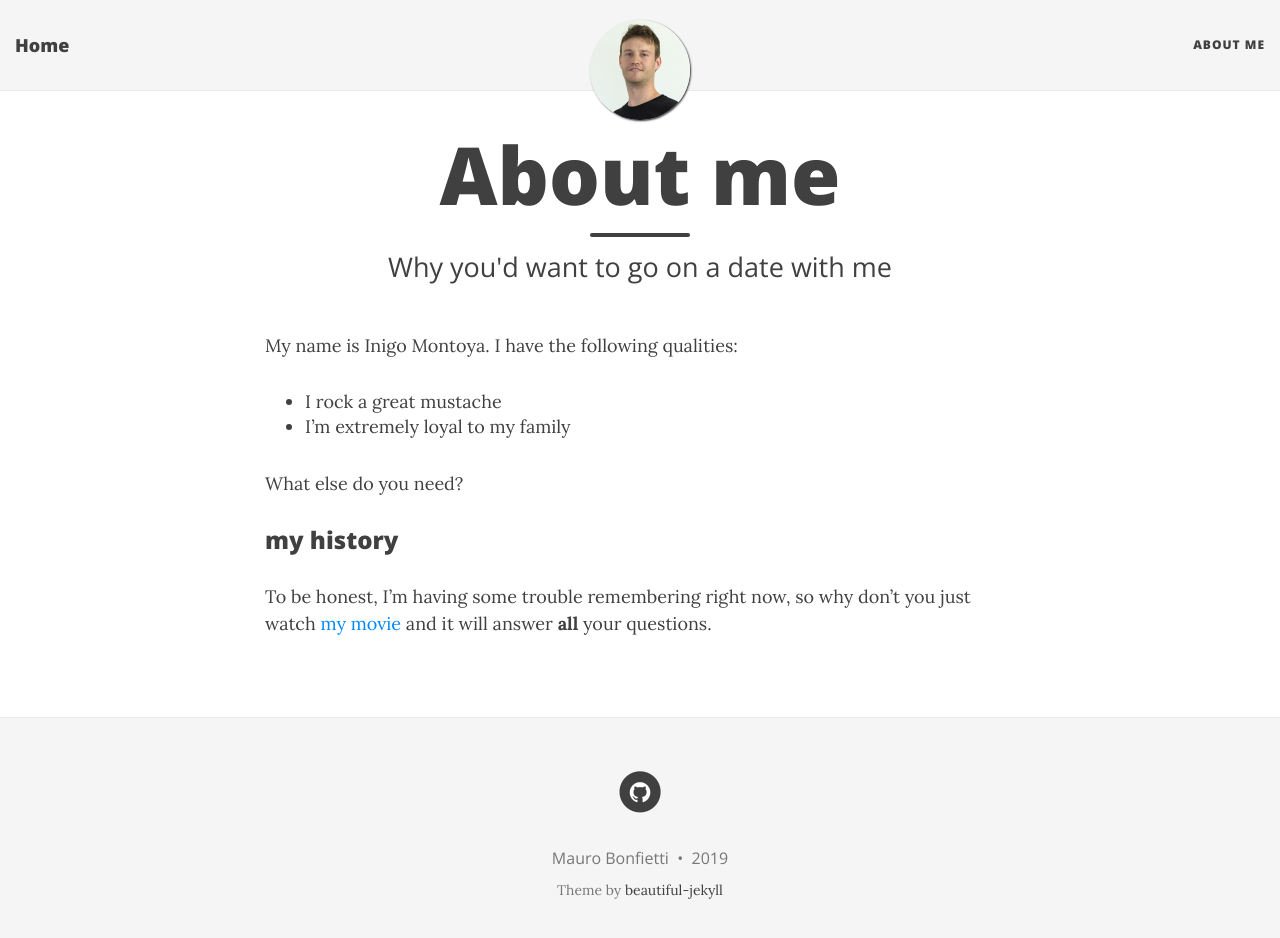
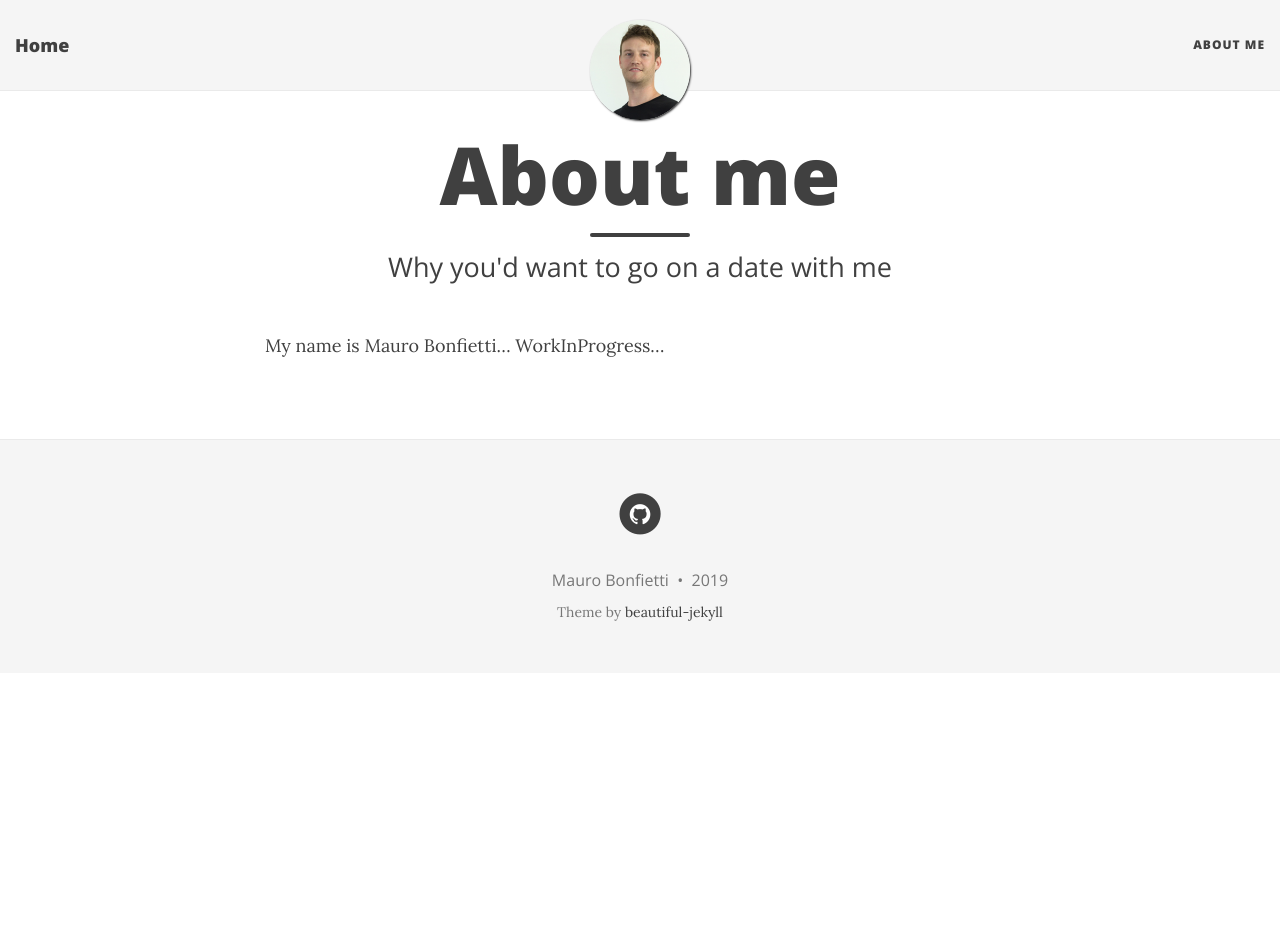
Before and after one commit to maurobonfietti/mauro.github.io, a Jekyll site: the page built from aboutme.md, in a window 1280 px wide and 951 px high. Shown: the top 938 px of the window. Built offline with Jekyll 4.4.1, drawn with Linux system fonts in a browser that asks for light colours; nearby versions of some CDN libraries.

Commit message:
Updating my personal website...

```diff
--- a/aboutme.md
+++ b/aboutme.md
@@ -4,13 +4,5 @@
 subtitle: Why you'd want to go on a date with me
 ---
 
-My name is Inigo Montoya. I have the following qualities:
-
-- I rock a great mustache
-- I'm extremely loyal to my family
-
-What else do you need?
-
-### my history
-
-To be honest, I'm having some trouble remembering right now, so why don't you just watch [my movie](http://en.wikipedia.org/wiki/The_Princess_Bride_%28film%29) and it will answer **all** your questions.
+My name is Mauro Bonfietti...
+WorkInProgress...
```
